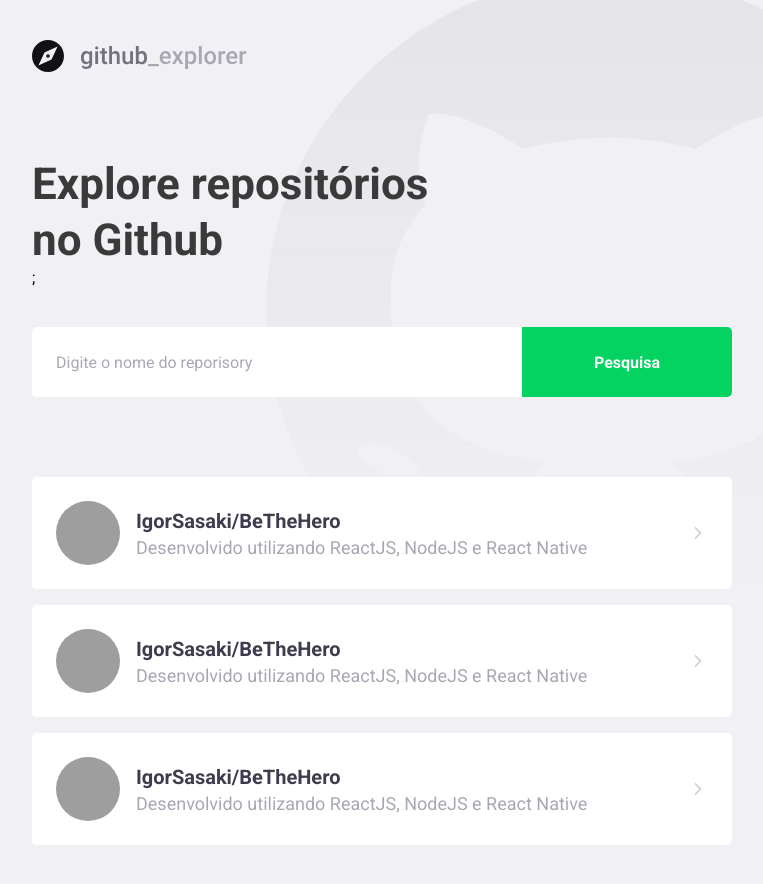
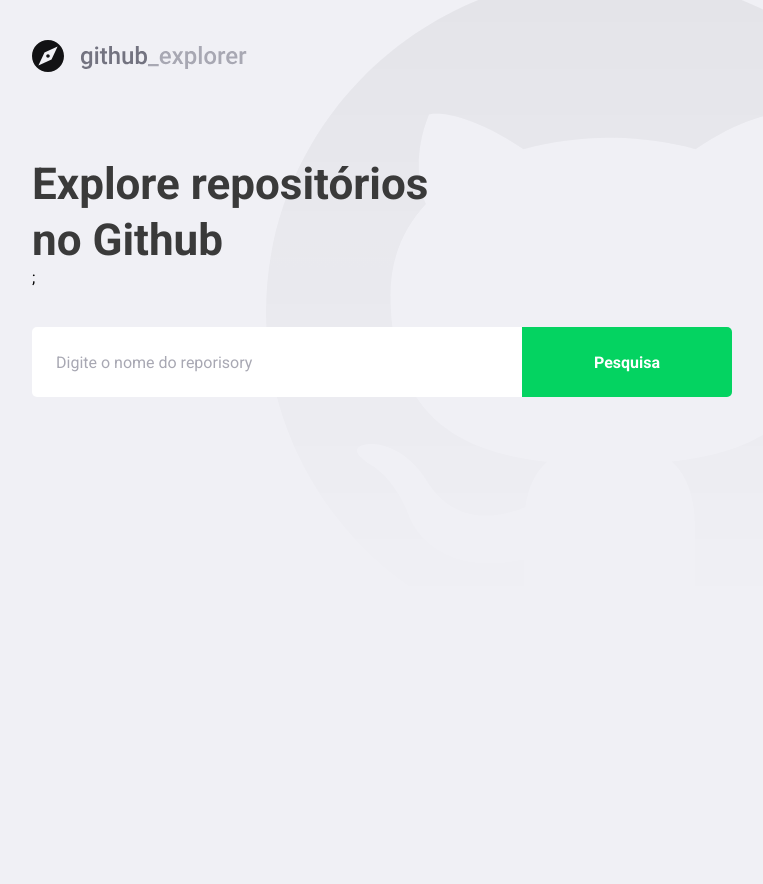
Before and after one commit to IgorSasaki/GithubExplorer, a React (Create React App) app: page / in a window 1280 px wide. Shown: the whole page, without its empty margins (148-911 px from the left). After the commit the page ends 800 px from the top, so only its background shows below. Built offline with nearby package versions, Linux system fonts and the light colour scheme; grey boxes are pictures that could not be loaded.

Commit message:
Conectando a API

```diff
--- a/package.json
+++ b/package.json
@@ -10,6 +10,7 @@
     "@types/node": "^12.0.0",
     "@types/react": "^17.0.0",
     "@types/react-dom": "^17.0.0",
+    "axios": "^0.21.1",
     "polished": "^4.1.1",
     "react": "^17.0.2",
     "react-dom": "^17.0.2",
--- a/src/pages/Dashboard/index.tsx
+++ b/src/pages/Dashboard/index.tsx
@@ -1,53 +1,68 @@
 // Bibliotecas Externas
-import React from "react";
+import React, { FormEvent, useState } from "react";
 import { FiChevronRight } from "react-icons/fi";
 
 // Componentes
 import logoImg from "../../assets/logo.svg";
+import api from "../../services/api";
 
 // Estilização
 import * as Styled from "./styles";
 
+interface Repository {
+  full_name: string;
+  description: string;
+  owner: {
+    login: string;
+    avatar_url: string;
+  };
+}
+
 const Dashboard: React.FC = () => {
+  const [repositories, setRepositories] = useState<Repository[]>([]);
+  const [newRepo, setNewRepo] = useState("");
+
+  async function handleAddRepository(
+    event: FormEvent<HTMLFormElement>
+  ): Promise<void> {
+    event.preventDefault();
+
+    const response = await api.get(`/repos/${newRepo}`);
+
+    const repository = response.data;
+
+    setRepositories([...repositories, repository]);
+    setNewRepo('')
+  }
+
   return (
     <>
       <img src={logoImg} alt="Github Explorer" />
       <Styled.Title>Explore repositórios no Github</Styled.Title>;
-      <Styled.Form>
-        <input placeholder="Digite o nome do reporisory" />
+      <Styled.Form onSubmit={handleAddRepository}>
+        <input
+          value={newRepo}
+          onChange={(e) => setNewRepo(e.target.value)}
+          placeholder="Digite o nome do reporisory"
+        />
 
         <button type="submit">Pesquisa</button>
       </Styled.Form>
       <Styled.Repositories>
-        <a href="teste">
-          <img src="https://github.com/IgorSasaki.png" alt="Igor Sasaki" />
-          <div>
-            <strong>IgorSasaki/BeTheHero</strong>
-            <p>Desenvolvido utilizando ReactJS, NodeJS e React Native</p>
-          </div>
+        {repositories.map(repository => (
+          <a href="teste" key={repository.full_name}>
+            <img
+              src={repository.owner.avatar_url}
+              alt={repository.owner.login}
+            />
+            <div>
+              <strong>{repository.full_name}</strong>
+              <p>{repository.description}</p>
+            </div>
 
-          <FiChevronRight size={20} />
-        </a>
-
-        <a href="teste">
-          <img src="https://github.com/IgorSasaki.png" alt="Igor Sasaki" />
-          <div>
-            <strong>IgorSasaki/BeTheHero</strong>
-            <p>Desenvolvido utilizando ReactJS, NodeJS e React Native</p>
-          </div>
-
-          <FiChevronRight size={20} />
-        </a>
-
-        <a href="teste">
-          <img src="https://github.com/IgorSasaki.png" alt="Igor Sasaki" />
-          <div>
-            <strong>IgorSasaki/BeTheHero</strong>
-            <p>Desenvolvido utilizando ReactJS, NodeJS e React Native</p>
-          </div>
-
-          <FiChevronRight size={20} />
-        </a>
+            <FiChevronRight size={20} />
+          </a>
+        ))}
       </Styled.Repositories>
     </>
   );
--- a/src/pages/Dashboard/styles.ts
+++ b/src/pages/Dashboard/styles.ts
@@ -76,7 +76,8 @@
     }
 
     div {
-      margin-left: 16px;
+      margin: 0 16px;
+      flex: 1;
 
       strong {
         font-size: 20px;
--- /dev/null
+++ b/src/services/api.ts
@@ -0,0 +1,7 @@
+import axios from "axios";
+
+const api = axios.create({
+  baseURL: "https://api.github.com",
+});
+
+export default api;
```
Also changed, not shown: 1 other file (tests, documents, lock files or other folders).
